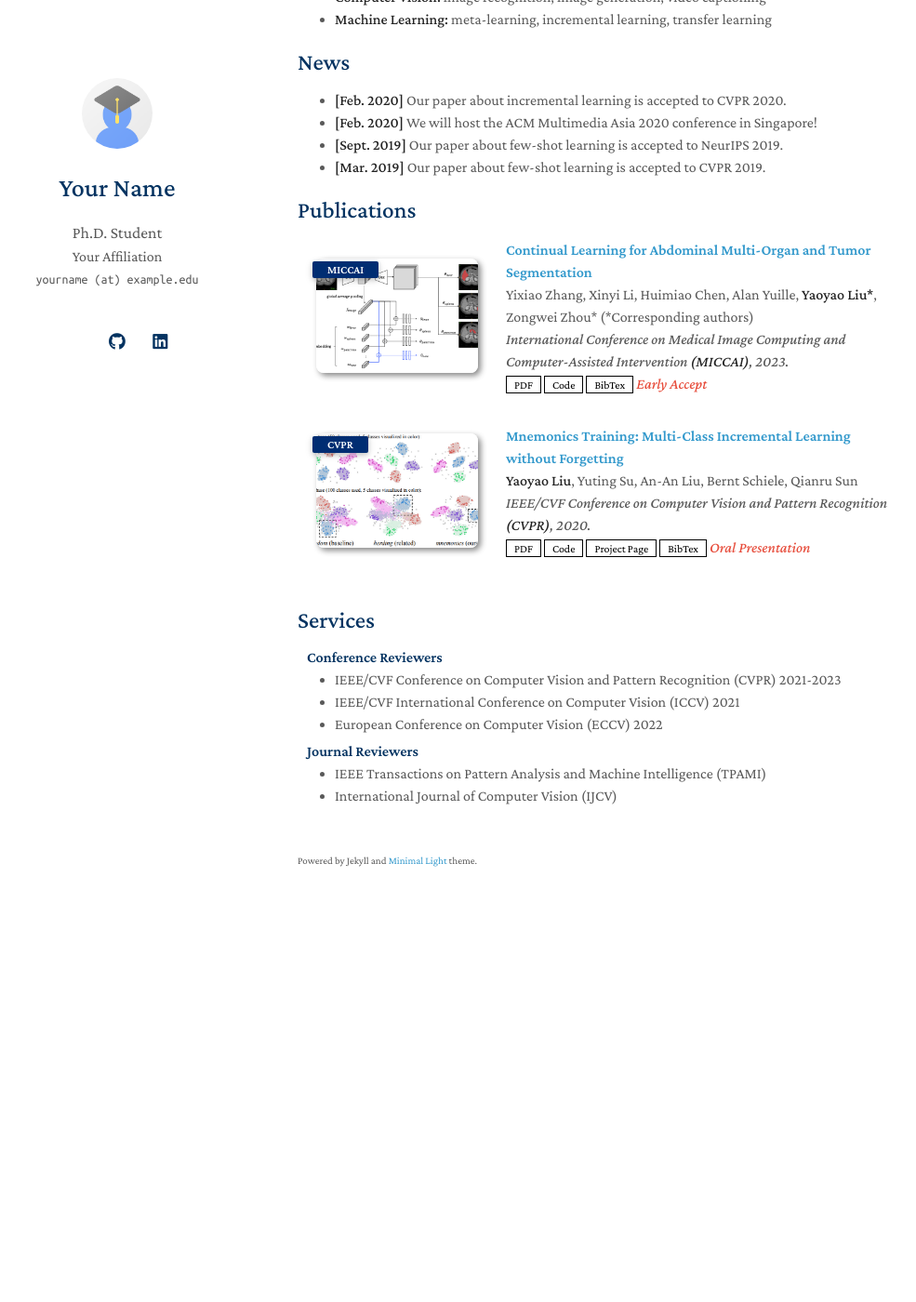
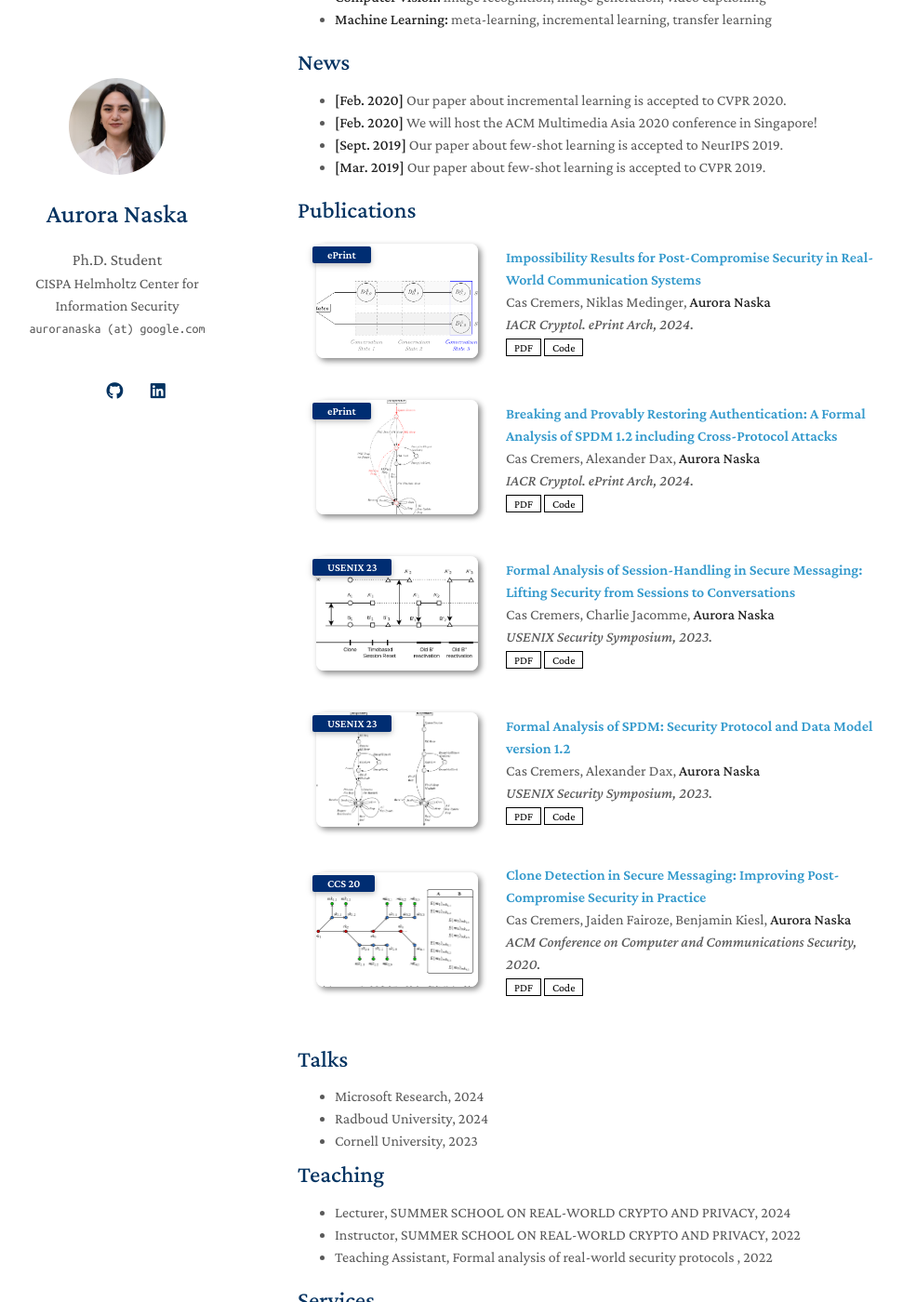
Before and after one commit to auroranaska/auroranaska.github.io, a Jekyll site: the page built from index.md, in a window 1280 px wide and 1400 px high, scrolled down 210 px. Shown: the whole window at 93% size, without its empty margins (150-1135 px from the left). Built offline with Jekyll 4.4.1, drawn with Linux system fonts in a browser that asks for light colours; a style sheet for code colours, icons or effects is not loaded; our own code applies the rules of GitHub Pages for plain Markdown files; before the commit the page ends 1216 px from its top, so only the background shows below that.

Commit message:
publications

```diff
--- a/_config.yml
+++ b/_config.yml
@@ -1,8 +1,8 @@
 # Basic Information
-title: Your Name
+title: Aurora Naska
 position: Ph.D. Student
-affiliation: Your Affiliation
-email: yourname (at) example.edu
+affiliation: CISPA Helmholtz Center for Information Security
+email: auroranaska (at) google.com
 
 # Search Engine Optimization (SEO)
 # The following information is used to improve the website traffic from search engines, e.g., Google.
@@ -12,15 +12,15 @@ canonical: https://minimal-light-theme.yliu.me/
 
 # Links
 # If you don't need one of them, you may delete the corresponding line.
-google_scholar: https://scholar.google.com/
-cv_link: assets/files/curriculum_vitae.pdf
-github_link: https://github.com/
-linkedin: https://www.linkedin.com/
-twitter: https://twitter.com/
+google_scholar: https://scholar.google.com/citations?user=GqjFYYMAAAAJ&hl=en
+#cv_link: assets/files/curriculum_vitae.pdf
+github_link: https://github.com/auroranaska
+linkedin: https://www.linkedin.com/in/aurora-naska/
+#twitter: https://twitter.com/
 
 # Images (e.g., your profile picture and your website's favicon)
 # "favicon" and "favicon_dark" are used for the light and dark modes, respectively.
-avatar: ./assets/img/avatar.png
+avatar: ./assets/img/aurora-naska.jpg
 favicon: ./assets/img/favicon.png
 favicon_dark: ./assets/img/favicon-dark.png
 
--- a/_data/publications.yml
+++ b/_data/publications.yml
@@ -1,22 +1,41 @@
 main:
 
-  - title: Continual Learning for Abdominal Multi-Organ and Tumor Segmentation
-    authors: Yixiao Zhang, Xinyi Li, Huimiao Chen, Alan Yuille, <strong>Yaoyao Liu*</strong>, Zongwei Zhou* (*Corresponding authors)
-    conference_short: MICCAI
-    conference: International Conference on Medical Image Computing and Computer-Assisted Intervention <strong>(MICCAI)</strong>, 2023.
-    pdf: https://arxiv.org/pdf/2306.00988.pdf
-    code: https://github.com/MrGiovanni/ContinualLearning
-    bibtex: https://bib.yliu.me/MICCAI23.txt
-    image: ./assets/img/teaser_example_2.png
-    notes: Early Accept
+  - title: "Impossibility Results for Post-Compromise Security in Real-World Communication Systems"
+    authors:	Cas Cremers, Niklas Medinger, <strong>Aurora Naska</strong>
+    conference_short: ePrint
+    conference: IACR Cryptol. ePrint Arch, 2024.
+    pdf: https://eprint.iacr.org/2024/1886
+    code: https://github.com/pcsanalysiseprint/pcsanalysiseprint
+    image: ./assets/img/pub5.png
 
-  - title: "Mnemonics Training: Multi-Class Incremental Learning without Forgetting"
-    authors: <strong>Yaoyao Liu</strong>, Yuting Su, An-An Liu, Bernt Schiele, Qianru Sun
-    conference_short: CVPR
-    conference: IEEE/CVF Conference on Computer Vision and Pattern Recognition <strong>(CVPR)</strong>, 2020.
-    pdf: https://arxiv.org/pdf/2002.10211.pdf
-    code: https://github.com/yaoyao-liu/class-incremental-learning/tree/main/mnemonics-training
-    page: https://class-il.mpi-inf.mpg.de/mnemonics/
-    bibtex: https://class-il.mpi-inf.mpg.de/mnemonics/
-    notes: Oral Presentation
-    image: ./assets/img/teaser_example.png
+  - title: "Breaking and Provably Restoring Authentication: A Formal Analysis of SPDM 1.2 including Cross-Protocol Attacks"
+    authors: Cas Cremers, Alexander Dax, <strong>Aurora Naska</strong>
+    conference_short: ePrint
+    conference: IACR Cryptol. ePrint Arch, 2024.
+    pdf: https://eprint.iacr.org/2024/2047
+    code: https://github.com/ComprehensiveSPDM/TamarinSPDMAnalysis
+    image: ./assets/img/pub4.png
+
+  - title: "Formal Analysis of Session-Handling in Secure Messaging: Lifting Security from Sessions to Conversations"
+    authors: Cas Cremers, Charlie Jacomme, <strong>Aurora Naska</strong>
+    conference_short: USENIX 23
+    conference: USENIX Security Symposium, 2023.
+    pdf: https://eprint.iacr.org/2022/1710
+    code: https://github.com/sesame-symbolic-model/sesame-model
+    image: ./assets/img/pub3.png
+
+  - title: "Formal Analysis of SPDM: Security Protocol and Data Model version 1.2"
+    authors: Cas Cremers, Alexander Dax, <strong>Aurora Naska</strong>
+    conference_short: USENIX 23
+    conference: USENIX Security Symposium, 2023.
+    pdf: https://eprint.iacr.org/2022/1724
+    code: https://github.com/FormalAnalysisOf/SPDM
+    image: ./assets/img/pub2.png
+
+  - title: "Clone Detection in Secure Messaging: Improving Post-Compromise Security in Practice"
+    authors: Cas Cremers, Jaiden Fairoze, Benjamin Kiesl, <strong>Aurora Naska</strong>
+    conference_short: CCS 20
+    conference: ACM Conference on Computer and Communications Security, 2020.
+    pdf: https://dl.acm.org/doi/10.1145/3372297.3423354
+    code: https://github.com/dr-clone-detection/model
+    image: ./assets/img/pub1.png
--- /dev/null
+++ b/_includes/talks.md
@@ -0,0 +1,16 @@
+## Talks
+
+<ul style="margin:0 0 10px;">
+  <li><autocolor>Microsoft Research, 2024</autocolor></li>
+  <li><autocolor>Radboud University, 2024</autocolor></li>
+  <li><autocolor>Cornell University, 2023</autocolor></li>
+</ul>
+
+
+## Teaching
+
+<ul style="margin:0 0 20px;">
+  <li><a href="https://summerschool-croatia.cs.ru.nl/2024/"><autocolor>Lecturer, SUMMER SCHOOL ON REAL-WORLD CRYPTO AND PRIVACY, 2024</autocolor></a></li>
+  <li><a href="https://summerschool-croatia.cs.ru.nl/2022/index.shtml"><autocolor>Instructor, SUMMER SCHOOL ON REAL-WORLD CRYPTO AND PRIVACY, 2022</autocolor></a></li>
+    <li><autocolor>Teaching Assistant, Formal analysis of real-world security protocols , 2022</autocolor></li>
+</ul>
--- a/index.md
+++ b/index.md
@@ -20,4 +20,6 @@ I am a Ph.D. student at ...
 
 {% include_relative _includes/publications.md %}
 
+{% include_relative _includes/talks.md %}
+
 {% include_relative _includes/services.md %}
```
Also changed, not shown: assets/img/aurora-naska.jpg (added), assets/img/avatar.png (deleted), assets/img/pub1.png (added), assets/img/pub2.png (added), assets/img/pub3.png (added), assets/img/pub4.png (added), assets/img/pub5.png (added), assets/img/teaser_example.png (deleted), assets/img/teaser_example_2.png (deleted).
